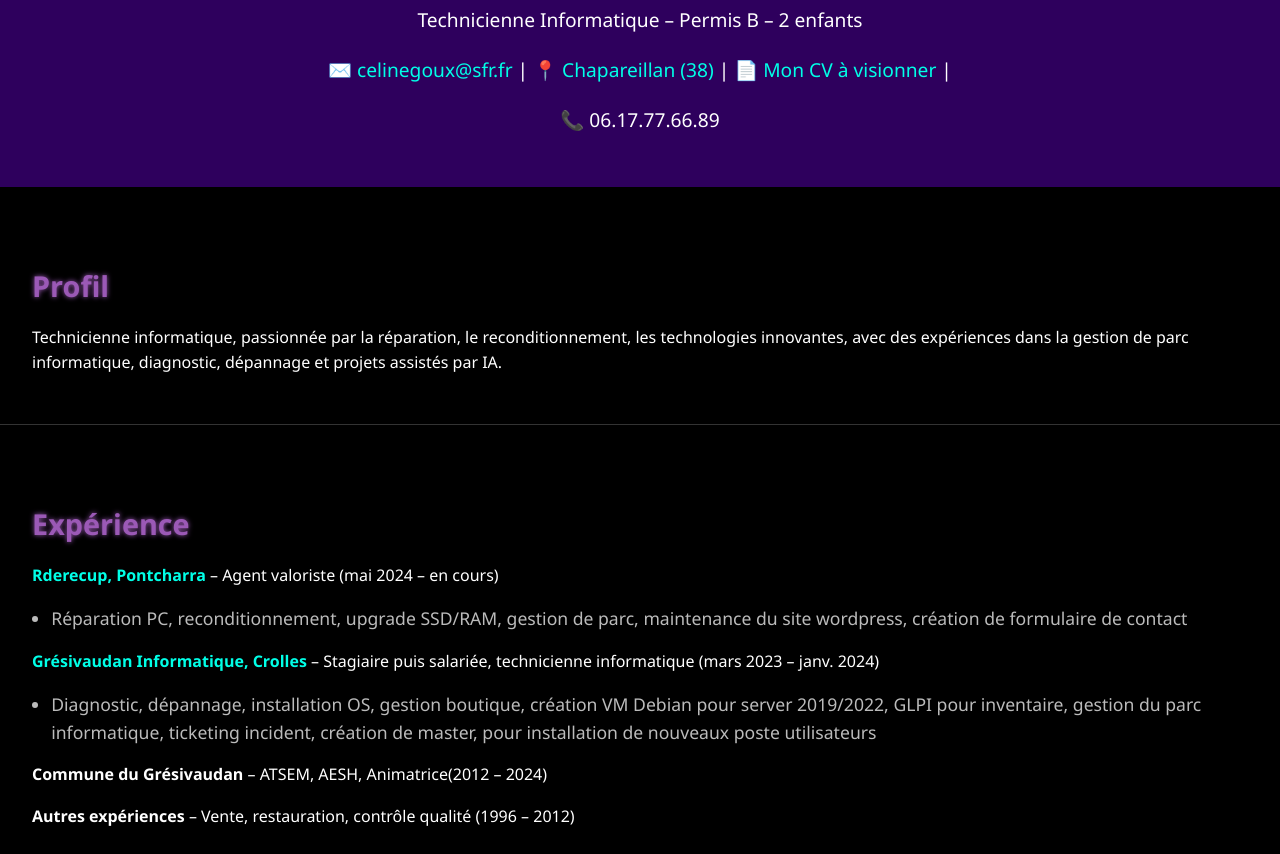
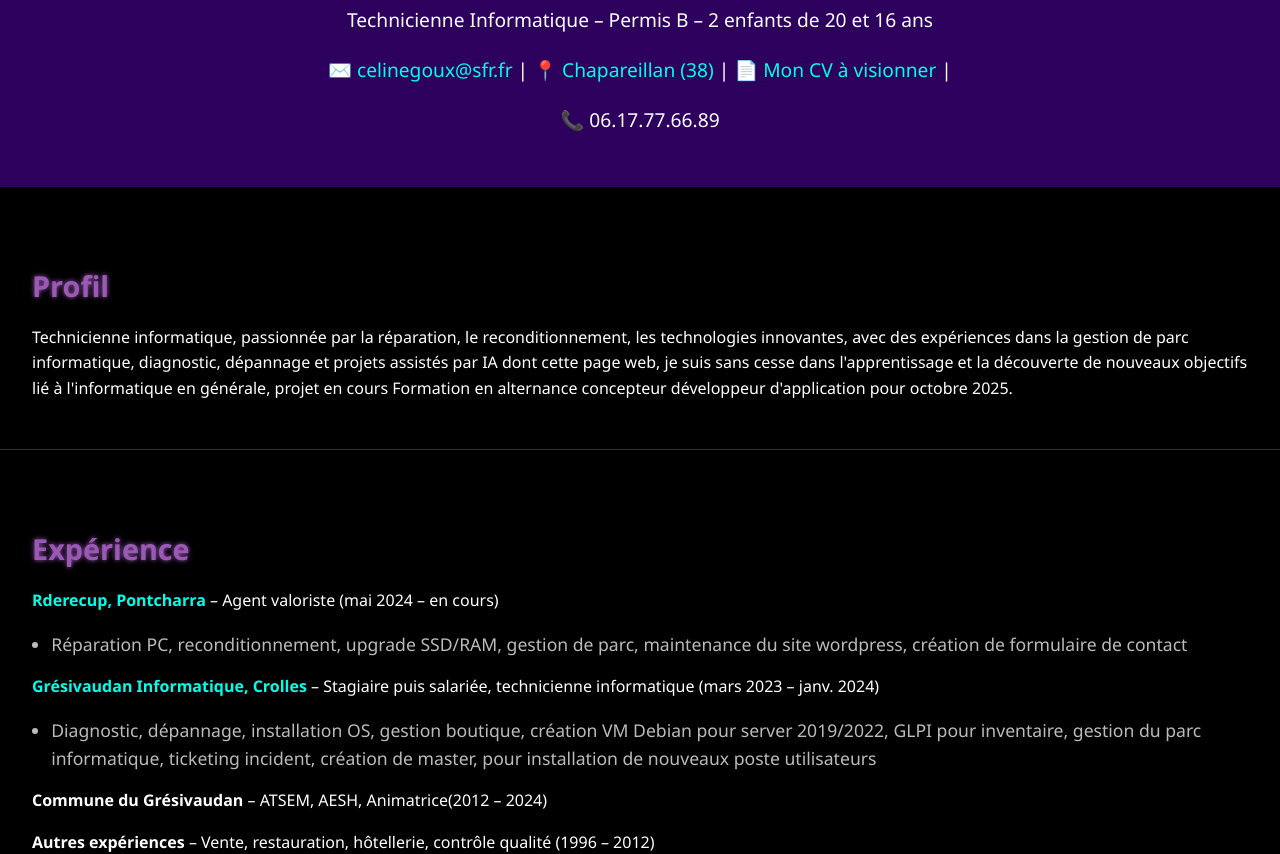
Before and after one commit to Lymoon38/celinegoux_cv, a plain HTML site: page index.html in a window 1280 px wide. Shown: the part 99-953 px from the top of the page. Drawn offline with Linux system fonts and the light colour scheme.

Commit message:
Add files via upload

```diff
--- a/index.html
+++ b/index.html
@@ -9,7 +9,7 @@
 <body>
   <header>
     <h1>GOUX CÉLINE</h1>
-    <p>Technicienne Informatique – Permis B – 2 enfants</p>
+    <p>Technicienne Informatique – Permis B – 2 enfants de 20 et 16 ans</p>
     <p>
       <a href="mailto:celinegoux@sfr.fr">✉️ celinegoux@sfr.fr</a> |
       <a href="https://www.google.com/maps?q=Chapareillan,+38" target="_blank">📍 Chapareillan (38)</a> |
@@ -20,7 +20,7 @@
 
   <section>
     <h2>Profil</h2>
-    <p>Technicienne informatique, passionnée par la réparation, le reconditionnement, les technologies innovantes, avec des expériences dans la gestion de parc informatique, diagnostic, dépannage et projets assistés par IA.</p>
+    <p>Technicienne informatique, passionnée par la réparation, le reconditionnement, les technologies innovantes, avec des expériences dans la gestion de parc informatique, diagnostic, dépannage et projets assistés par IA dont cette page web, je suis sans cesse dans l'apprentissage et la découverte de nouveaux objectifs lié à l'informatique en générale, projet en cours Formation en alternance concepteur développeur d'application pour octobre 2025.</p>
   </section>
 
   <section>
@@ -34,7 +34,7 @@
       <li>Diagnostic, dépannage, installation OS, gestion boutique, création VM Debian pour server 2019/2022, GLPI pour inventaire, gestion du parc informatique, ticketing incident, création de master, pour installation de nouveaux poste utilisateurs</li>
     </ul>
     <p><strong>Commune du Grésivaudan</strong> – ATSEM, AESH, Animatrice(2012 – 2024)</p>
-    <p><strong>Autres expériences</strong> – Vente, restauration, contrôle qualité (1996 – 2012)</p>
+    <p><strong>Autres expériences</strong> – Vente, restauration, hôtellerie, contrôle qualité (1996 – 2012)</p>
   </section>
 
   <section>
```
